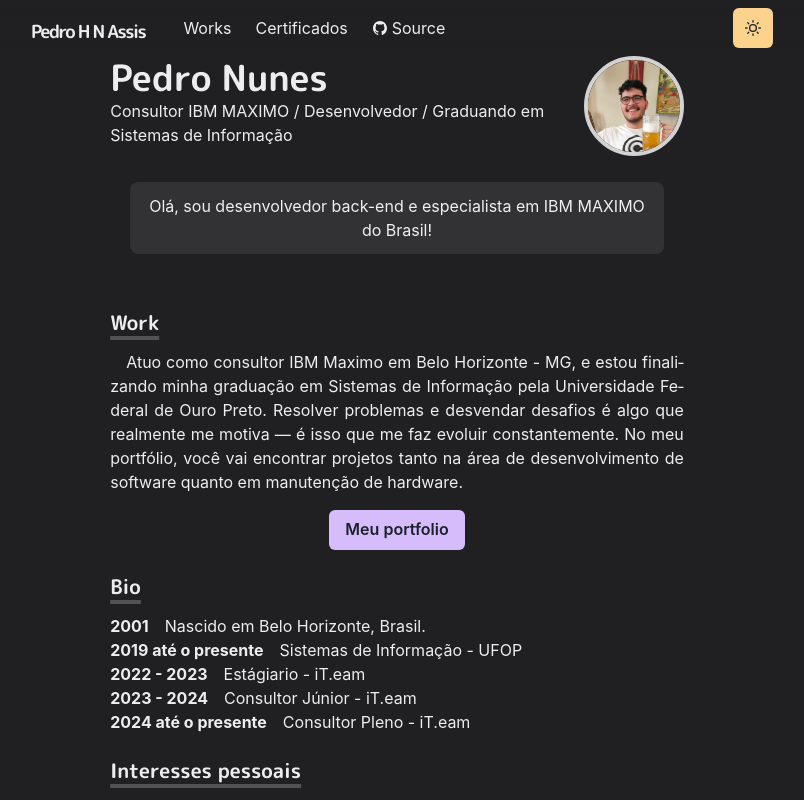
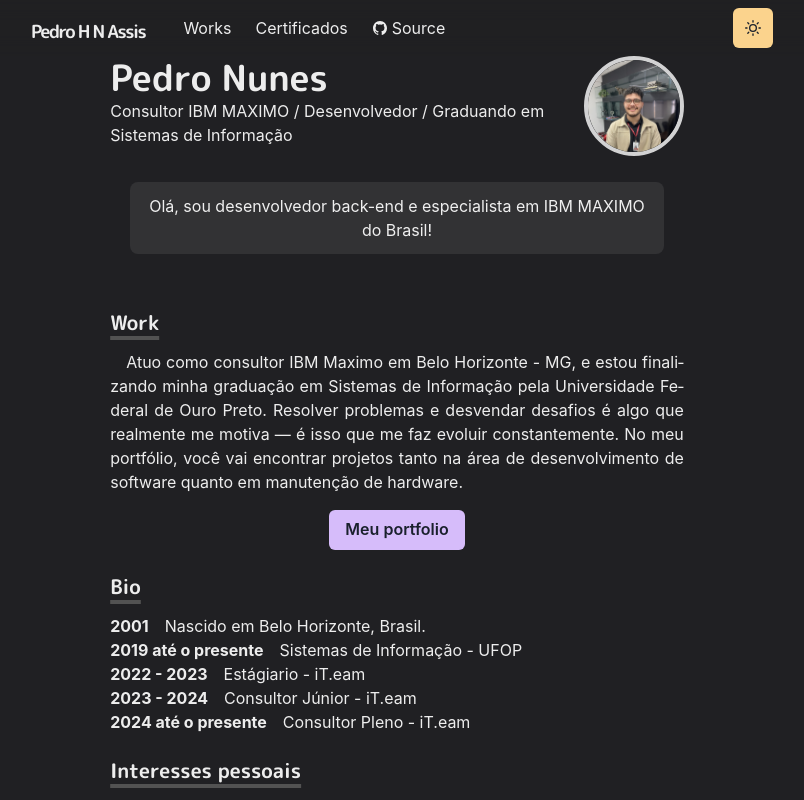
Before and after one commit to Phna-b/Portfolio, a Next.js app: page / in a window 1280 px wide. Shown: the top 800 px of the page, without its empty margins (243-1047 px from the left). Built offline with nearby package versions, Linux system fonts and the light colour scheme.

Commit message:
[STYLE] Updates

```diff
--- a/components/navbar.js
+++ b/components/navbar.js
@@ -37,7 +37,7 @@
                 Works
             </LinkItem>
 
-            <LinkItem href="/certificados" path={path}>
+            <LinkItem href="https://drive.google.com/drive/folders/1Q2xtFLpE_2VWL--tzE0zodJSnzk-IOyX?usp=sharing" path={path}>
                 Certificados
             </LinkItem>
 
@@ -71,7 +71,7 @@
                   Works
                 </MenuItem>
 
-                <MenuItem as={MenuLink} href="/certificados">
+                <MenuItem as={MenuLink} href="https://drive.google.com/drive/folders/1Q2xtFLpE_2VWL--tzE0zodJSnzk-IOyX?usp=sharing">
                   Certificados
                 </MenuItem>
 
--- a/pages/index.js
+++ b/pages/index.js
@@ -24,7 +24,7 @@
 
                 <Box flexShrink={0} mt={{ base: 4, md: 0 }} ml={{ md: 6 }} textAlign="center">
                         <Box borderColor="whiteAlpha.800" borderWidth={4} borderStyle="solid" w="100px" h="100px" display="inline-block" borderRadius="full" overflow="hidden">
-                                <Image src="/images/Pedro2.jpg" alt="Profile image" width="100" height="100" />
+                                <Image src="/images/PedroIcon.jpg" alt="Profile image" width="100" height="010" />
                         </Box>
                  </Box>
             </Box>
--- a/pages/works.js
+++ b/pages/works.js
@@ -33,7 +33,7 @@
         <SimpleGrid columns={[1, 1, 2]} gap={6}>
         <Section>
           <WorkGridItem id="farofa" title="farofa" thumbnail={farofa8}>
-           Um site de artistas para artistas
+            de artistas para artistas
           </WorkGridItem>
         </Section>
 
```
Also changed, not shown: public/images/PedroIcon.jpg (added).
